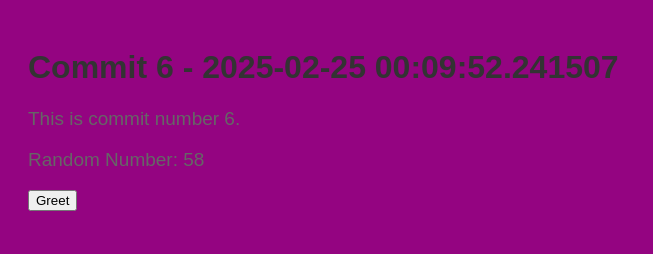
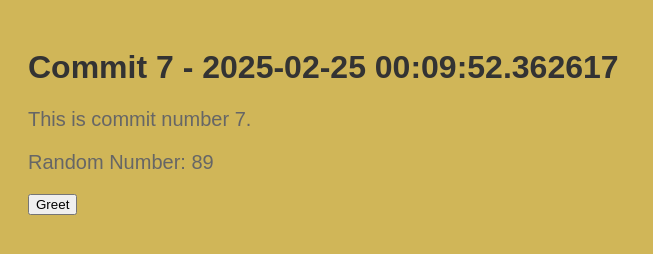
Before and after one commit to polishflits/autogen-repo-20250225000949, a plain HTML site: page index.html in a window 1280 px wide. Shown: the whole page, without its empty margins (0-653 px from the left). Drawn offline with Linux system fonts and the light colour scheme.

Commit message:
📝 Auto commit 7 with HTML, CSS, and JS

```diff
--- a/index.html
+++ b/index.html
@@ -2,13 +2,13 @@
     <!DOCTYPE html>
     <html>
     <head>
-        <title>Commit 6 - 2025-02-25 00:09:52.241507</title>
+        <title>Commit 7 - 2025-02-25 00:09:52.362617</title>
         <link rel="stylesheet" href="style.css">
     </head>
     <body>
-        <h1>Commit 6 - 2025-02-25 00:09:52.241507</h1>
-        <p>This is commit number 6.</p>
-        <p>Random Number: 58</p>
+        <h1>Commit 7 - 2025-02-25 00:09:52.362617</h1>
+        <p>This is commit number 7.</p>
+        <p>Random Number: 89</p>
         <button onclick="greet()">Greet</button>
         <script src="script.js"></script>
     </body>
--- a/script.js
+++ b/script.js
@@ -2,4 +2,4 @@
     function greet() {
         alert('Hello from commit ' + commitNumber + '!');
     }
-    var commitNumber = 6;
+    var commitNumber = 7;
--- a/style.css
+++ b/style.css
@@ -1,7 +1,7 @@
 
     body {
         font-family: Arial, sans-serif;
-        background-color: #940481;
+        background-color: #d0b658;
         padding: 20px;
     }
     h1 {
@@ -9,5 +9,5 @@
     }
     p {
         color: #666;
-        font-size: 19px;
+        font-size: 20px;
     }
```
